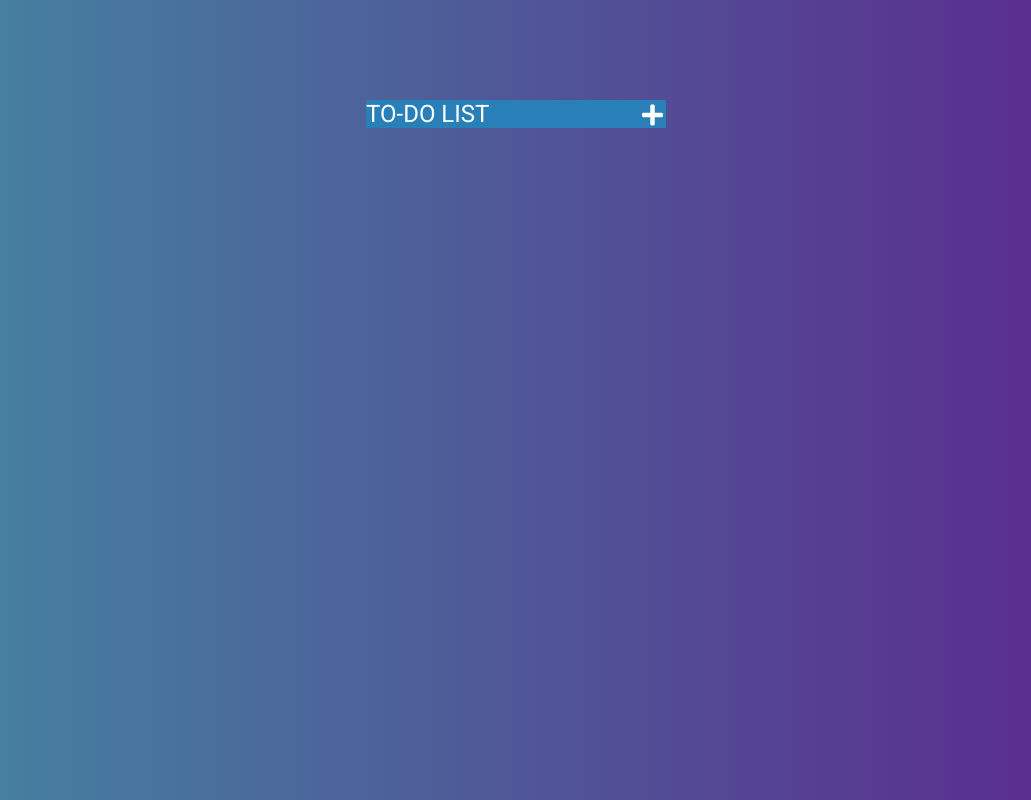
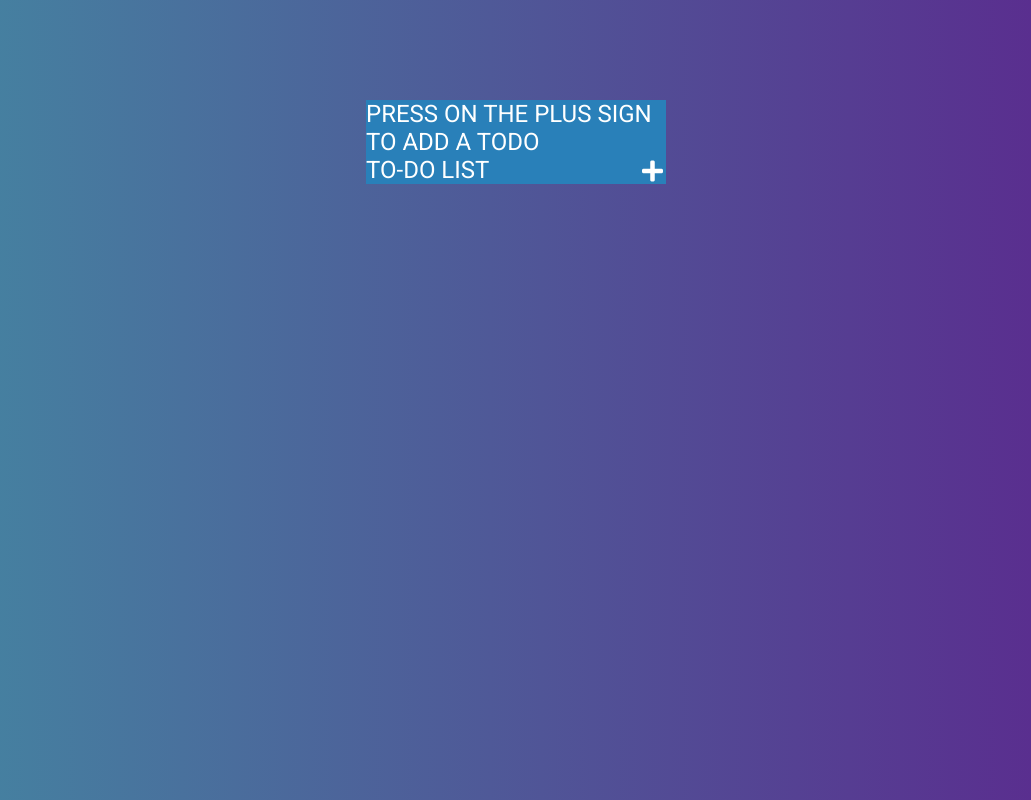
Before and after one commit to RockDrigo78/todo_app_with_jquery_single_file, a plain HTML site: page index.html in a window 1280 px wide. Shown: the whole page, without its empty margins (124-1155 px from the left). Drawn offline with nearby package versions, Linux system fonts and the light colour scheme.

Commit message:
Update index.html

```diff
--- a/index.html
+++ b/index.html
@@ -107,7 +107,7 @@ input:focus {
 <body>
 
 <div id="container">
-
+  <h1>Press on the plus sign to add a ToDo</h1>
   <h1>To-Do List <i class="fas fa-plus"></i></h1>
 
   <input type="text" placeholder="Add a New ToDo">
```
